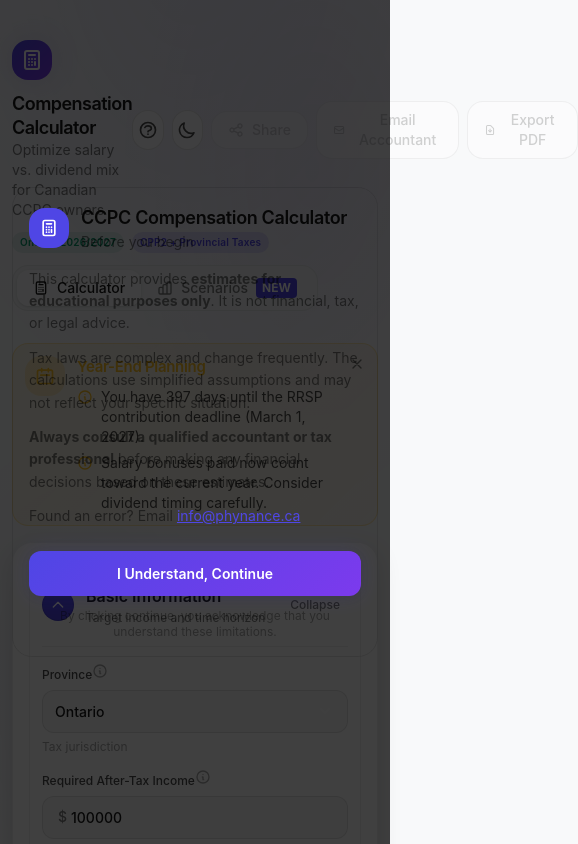
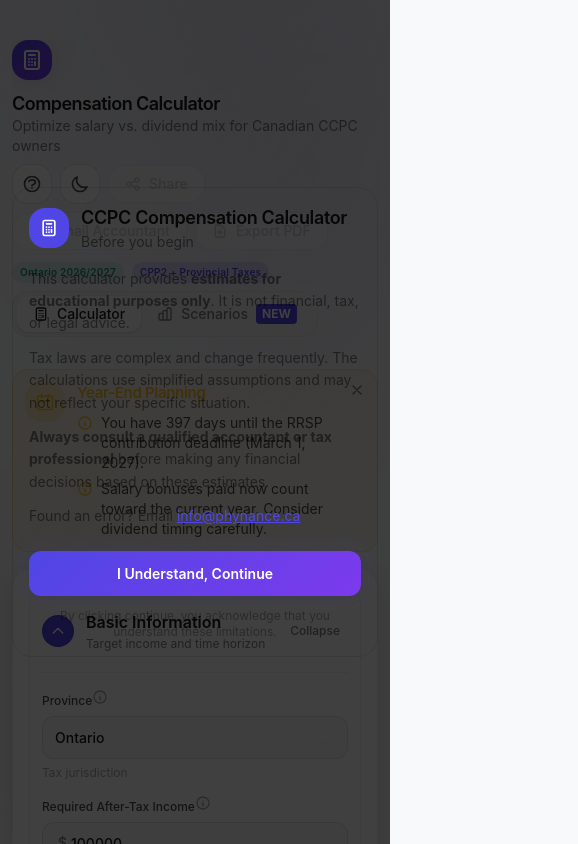
Before and after one commit to Dauslyn/optimal-compensation-calculator, a React (Vite) app: page / in a window 390 px wide. Shown: the top 844 px of the page, 578 px wide, since content can reach past the window. Built offline with nearby package versions, Linux system fonts and the light colour scheme.

Commit message:
fix: prevent horizontal overflow on mobile
Add overflow-x: hidden on html/body and wrap header toolbar buttons
to prevent swipe-right revealing blank space on mobile devices.

https://claude.ai/code/session_0198WQVUB7TkPrYkazP7MwYh

```diff
--- a/src/App.tsx
+++ b/src/App.tsx
@@ -106,7 +106,7 @@ function App() {
   };
 
   return (
-    <div className="min-h-screen py-10">
+    <div className="min-h-screen py-10" style={{ overflowX: 'hidden', maxWidth: '100vw' }}>
       <div className="container">
         {/* Print Header (only shown when printing) */}
         <div className="print-header">
@@ -116,10 +116,10 @@ function App() {
 
         {/* Header */}
         <header className="mb-8">
-          <div className="flex items-center justify-between mb-3">
-            <div className="flex items-center gap-4">
+          <div className="flex items-center justify-between mb-3 flex-wrap gap-3" style={{ overflow: 'hidden' }}>
+            <div className="flex items-center gap-4 min-w-0">
               <div
-                className="w-12 h-12 rounded-2xl flex items-center justify-center"
+                className="w-12 h-12 rounded-2xl flex items-center justify-center shrink-0"
                 style={{
                   background: 'var(--accent-gradient)',
                   boxShadow: '0 0 30px var(--accent-primary-glow)'
@@ -129,7 +129,7 @@ function App() {
                   <path strokeLinecap="round" strokeLinejoin="round" strokeWidth={2} d="M9 7h6m0 10v-3m-3 3h.01M9 17h.01M9 14h.01M12 14h.01M15 11h.01M12 11h.01M9 11h.01M7 21h10a2 2 0 002-2V5a2 2 0 00-2-2H7a2 2 0 00-2 2v14a2 2 0 002 2z" />
                 </svg>
               </div>
-              <div>
+              <div className="min-w-0">
                 <h1 className="text-2xl font-bold tracking-tight" style={{ letterSpacing: '-0.03em' }}>
                   Compensation Calculator
                 </h1>
@@ -138,7 +138,7 @@ function App() {
                 </p>
               </div>
             </div>
-            <div className="no-print flex items-center gap-2">
+            <div className="no-print flex items-center gap-2 flex-wrap">
               {/* Keyboard shortcuts help button */}
               <button
                 onClick={() => setShowKeyboardHelp(!showKeyboardHelp)}
--- a/src/index.css
+++ b/src/index.css
@@ -127,6 +127,10 @@
 *::before,
 *::after {
   box-sizing: border-box;
+}
+
+html, body {
+  overflow-x: hidden;
 }
 
 body {
@@ -672,6 +676,17 @@ tr:last-child td {
     gap: 12px;
   }
 
+  /* Wrap header toolbar buttons on mobile */
+  header .flex.items-center.gap-2 {
+    flex-wrap: wrap;
+  }
+
+  /* Prevent header from overflowing */
+  header .flex.items-center.justify-between {
+    flex-wrap: wrap;
+    gap: 8px;
+  }
+
   /* Smaller header icon on mobile */
   header .w-12.h-12 {
     width: 40px;
@@ -709,6 +724,12 @@ tr:last-child td {
   #disclaimer .text-xs {
     font-size: 0.6875rem;
     line-height: 1.5;
+  }
+
+  /* Mode switcher: stack vertically on mobile */
+  header .flex.items-center.justify-between.gap-4 {
+    flex-direction: column;
+    align-items: flex-start;
   }
 }
 
```
